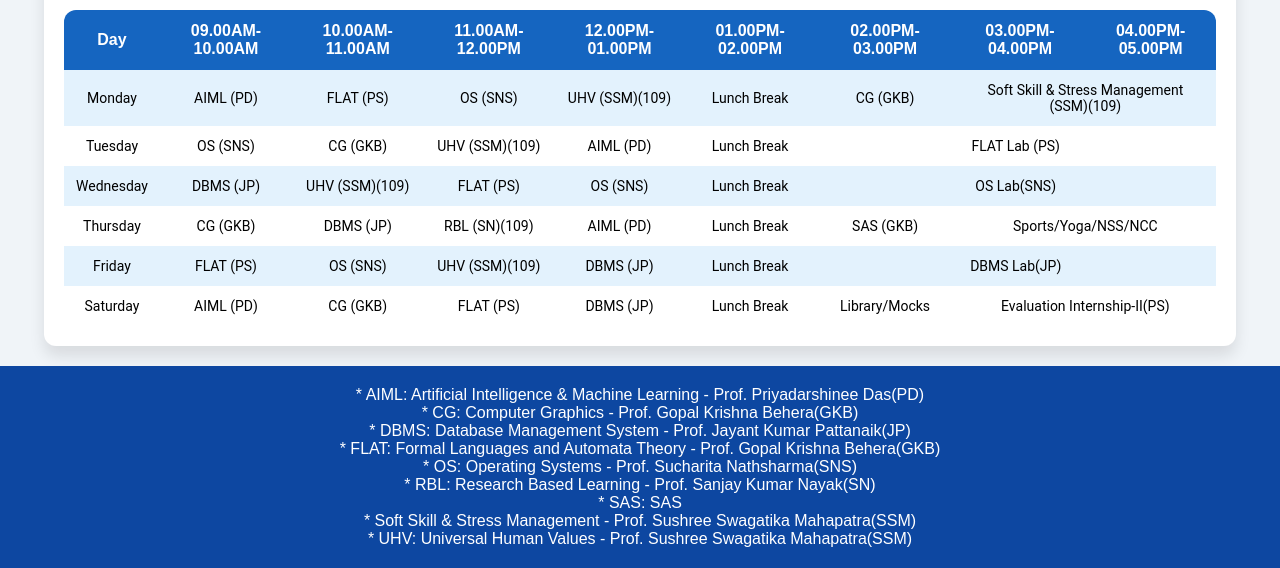
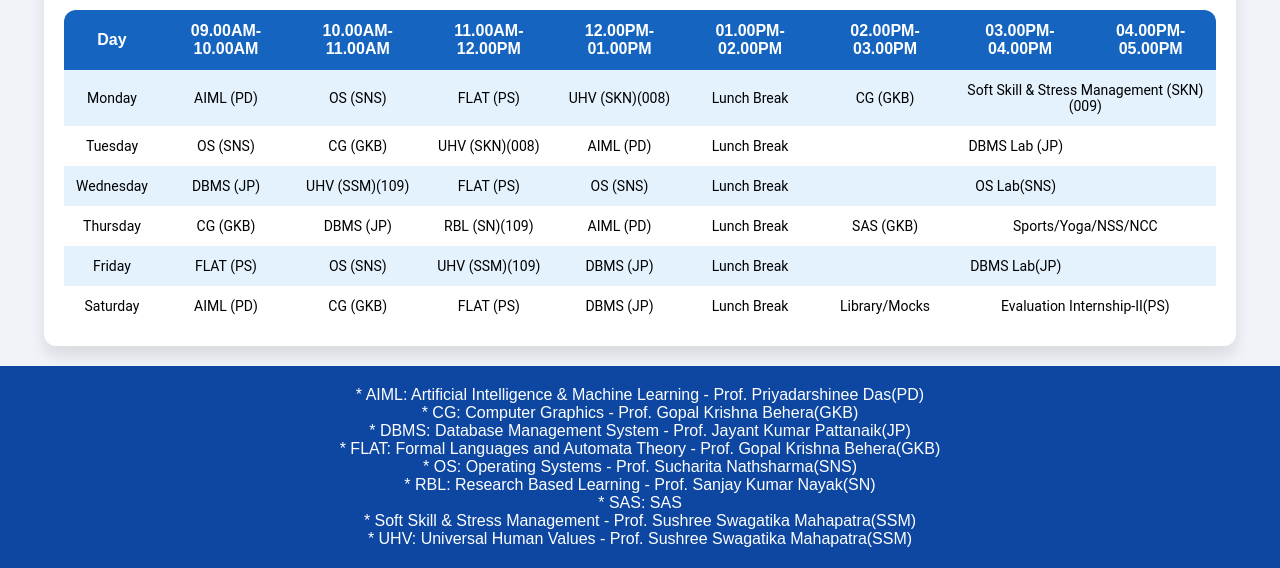
Before and after one commit to teamarctix/Time-Table, a plain HTML site: page index.html in a window 1280 px wide. Shown: the part 264-832 px from the top of the page. Drawn offline with Linux system fonts and the light colour scheme.

Commit message:
Update index.html

```diff
--- a/index.html
+++ b/index.html
@@ -204,21 +204,21 @@
                     <tr>
                         <td class="py-2 px-4">Monday</td>
                         <td class="py-2 px-4">AIML (PD)</td>
+                        <td class="py-2 px-4">OS (SNS)</td>
                         <td class="py-2 px-4">FLAT (PS)</td>
-                        <td class="py-2 px-4">OS (SNS)</td>
-                        <td class="py-2 px-4">UHV (SSM)(109)</td>
+                        <td class="py-2 px-4">UHV (SKN)(008)</td>
                         <td class="py-2 px-4">Lunch Break</td>
                         <td class="py-2 px-4">CG (GKB)</td>
-                        <td class="py-2 px-4 text-center" colspan="2">Soft Skill & Stress Management (SSM)(109)</td>
+                        <td class="py-2 px-4 text-center" colspan="2">Soft Skill & Stress Management (SKN)(009)</td>
                     </tr>
                     <tr>
                         <td class="py-2 px-4">Tuesday</td>
                         <td class="py-2 px-4">OS (SNS)</td>
                         <td class="py-2 px-4">CG (GKB)</td>
-                        <td class="py-2 px-4">UHV (SSM)(109)</td>
+                        <td class="py-2 px-4">UHV (SKN)(008)</td>
                         <td class="py-2 px-4">AIML (PD)</td>
                         <td class="py-2 px-4">Lunch Break</td>
-                        <td class="py-2 px-4 text-center" colspan="3">FLAT Lab (PS)</td>
+                        <td class="py-2 px-4 text-center" colspan="3">DBMS Lab (JP)</td>
                     </tr>
                     <tr>
                         <td class="py-2 px-4">Wednesday</td>
@@ -279,9 +279,9 @@
     </footer>
 
     <script>
-        function printTable() {
-            window.print();
-        }
+        //function printTable() {
+        //    window.print();
+        //}
     </script>
 </body>
 </html>
```
